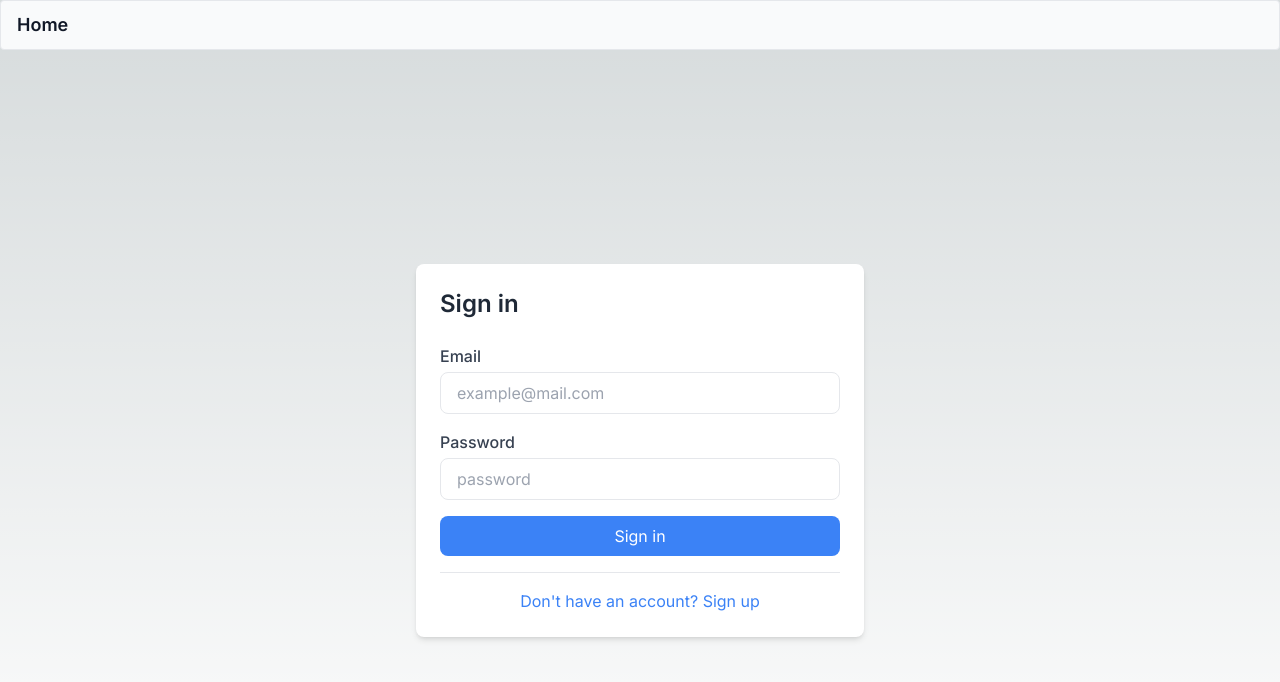
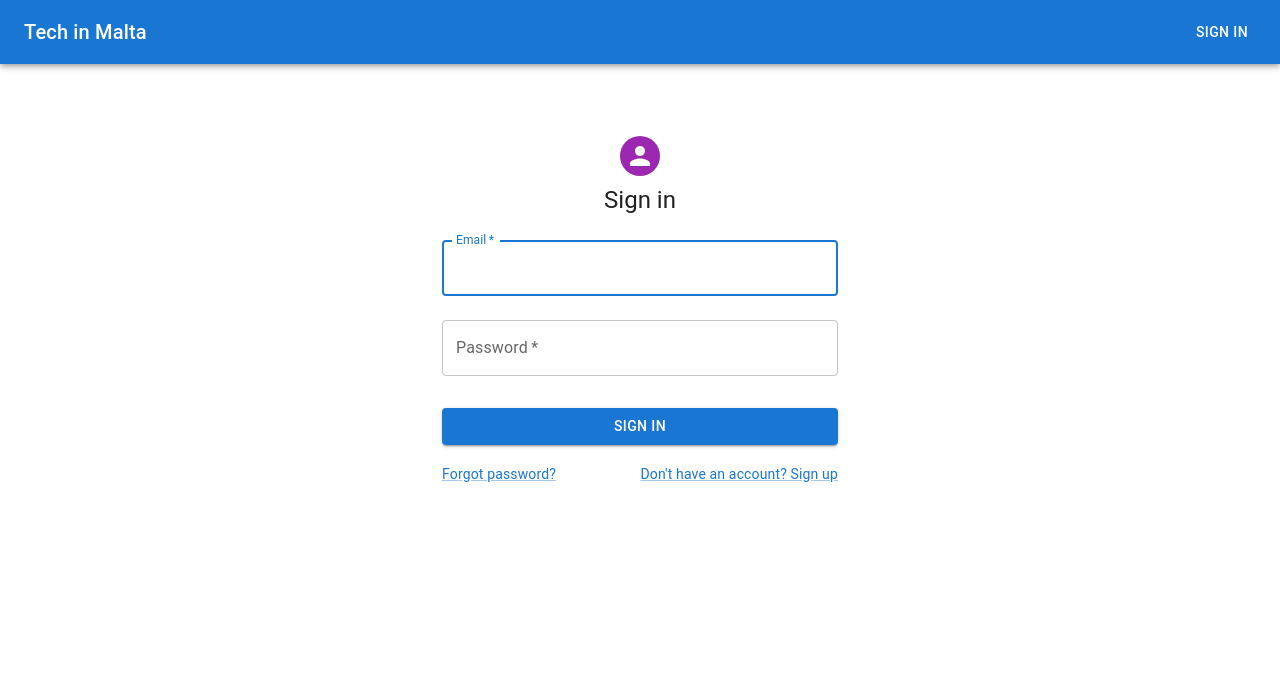
Before and after one commit to JimmyRitter/techinmalta, a Next.js app in the folder web/: page /signin in a window 1280 px wide. Shown: the top 682 px of the page. Built offline with nearby package versions, Linux system fonts and the light colour scheme; no server answers.

Commit message:
more commits

```diff
--- a/web/postcss.config.js
+++ /dev/null
@@ -1,6 +0,0 @@
-module.exports = {
-  plugins: {
-    tailwindcss: {},
-    autoprefixer: {},
-  },
-}
--- a/web/src/app/globals.css
+++ b/web/src/app/globals.css
@@ -1,27 +1,5 @@
-@tailwind base;
-@tailwind components;
-@tailwind utilities;
 
-:root {
-  --foreground-rgb: 0, 0, 0;
-  --background-start-rgb: 214, 219, 220;
-  --background-end-rgb: 255, 255, 255;
+/* reset body margin*/
+body {
+  margin: 0;
 }
-
-@media (prefers-color-scheme: dark) {
-  :root {
-    --foreground-rgb: 255, 255, 255;
-    --background-start-rgb: 0, 0, 0;
-    --background-end-rgb: 0, 0, 0;
-  }
-}
-
-body {
-  color: rgb(var(--foreground-rgb));
-  background: linear-gradient(
-      to bottom,
-      transparent,
-      rgb(var(--background-end-rgb))
-    )
-    rgb(var(--background-start-rgb));
-}
--- a/web/src/app/header.tsx
+++ b/web/src/app/header.tsx
@@ -1,7 +1,10 @@
 "use client";
-import Link from "next/link";
+import { useRouter } from 'next/navigation'
 import { useAuthContext } from "@/context/AuthContext";
 import signOut from "@/firebase/signout";
+import { AppBar, Button, IconButton, Toolbar, Typography } from "@mui/material";
+import MenuIcon from '@mui/icons-material/Menu';
+import Link from 'next/link';
 
 interface HeaderProps {
     // Define your component's props and their types here, if needed.
@@ -9,9 +12,11 @@ interface HeaderProps {
 
 const Header: React.FC<HeaderProps> = () => {
     const { user }: any = useAuthContext();
+    const router = useRouter()
 
     const handleLogout = async () => {
         const { error } = await signOut();
+        router.push('/');
 
         if (error) {
             return console.error(error);
@@ -19,38 +24,18 @@ const Header: React.FC<HeaderProps> = () => {
     };
 
     return (
-        <nav className="px-2 sm:px-4 py-2.5 bg-gray-50 border-gray-200 dark:bg-gray-800 dark:border-gray-700 text-gray-900 text-sm rounded border dark:text-white">
-            <div className="container mx-auto flex flex-wrap items-center justify-between">
-                <Link href="/">
-                    <span className="self-center text-lg font-semibold whitespace-nowrap text-gray-900 dark:text-white">
-                        Home
-                    </span>
-                </Link>
-                <div className="flex md:order-2">
-                    {/* <ThemeToggler /> */}
-                    {user && (
-                        <>
-                            <button
-                                className="text-gray-500 dark:text-gray-400 hover:bg-gray-100 dark:hover-bg-gray-700 focus:outline-none rounded-lg text-sm p-2.5"
-                                onClick={handleLogout}
-                            >
-                                Log out
-                            </button>
-
-                            <Link href="/profile">
-                                {/* eslint-disable-next-line @next/next/no-img-element */}
-                                <img
-                                    className="h-8 w-8 rounded-full"
-                                    src={user.photoURL}
-                                    alt=""
-                                />
-                            </Link>
-                        </>
-                    )}
-                </div>
-            </div>
-        </nav>
-    );
+        <AppBar position="static">
+            <Toolbar>
+                <Typography variant="h6" component="div" sx={{ flexGrow: 1 }}>
+                    <Link href="/" style={{ textDecoration: 'none', color: 'white' }}>
+                        Tech in Malta
+                    </Link>
+                </Typography>
+                {user ? <Button color="inherit" onClick={handleLogout}>Logout</Button> : null}
+                {!user ? <Button color="inherit" onClick={() => router.push('/signin')}>Sign In</Button> : null}
+            </Toolbar>
+        </AppBar>
+    )
 };
 
 export default Header;
--- a/web/src/app/layout.tsx
+++ b/web/src/app/layout.tsx
@@ -2,7 +2,8 @@ import type { Metadata } from 'next'
 import { Inter } from 'next/font/google'
 import './globals.css'
 import { AuthContextProvider } from '@/context/AuthContext'
-import Header from './header'
+import Header from "./header"
+import { Container } from '@mui/material'
 
 const inter = Inter({ subsets: ['latin'] })
 
@@ -21,9 +22,11 @@ export default function RootLayout({
       <body className={inter.className}>
         <AuthContextProvider>
           <Header />
-          {children}
+          <Container>
+            {children}
+          </Container>
         </AuthContextProvider>
-        </body>
+      </body>
     </html>
   )
 }
--- a/web/src/app/page.tsx
+++ b/web/src/app/page.tsx
@@ -1,18 +1,5 @@
-import Image from 'next/image'
-import Link from 'next/link'
-import Header from './header'
-
 export default function Home() {
   return (
-    <main className="flex min-h-screen flex-col items-center justify-between p-24">
-      <div className="z-10 max-w-5xl w-full items-center justify-between font-mono text-sm lg:flex">
-        <p className="fixed left-0 top-0 flex w-full justify-center border-b border-gray-300 bg-gradient-to-b from-zinc-200 pb-6 pt-8 backdrop-blur-2xl dark:border-neutral-800 dark:bg-zinc-800/30 dark:from-inherit lg:static lg:w-auto  lg:rounded-xl lg:border lg:bg-gray-200 lg:p-4 lg:dark:bg-zinc-800/30">
-          Get started by editing&nbsp;
-          <code className="font-mono font-bold">src/app/page.tsx</code>
-        </p>
-      </div>
-      <Link href={"/signup"}>Sign Up</Link>
-      <Link href={"/signin"}>Sign In</Link>
-    </main>
+    <h1>Home</h1>
   )
 }
--- a/web/src/app/signin/page.tsx
+++ b/web/src/app/signin/page.tsx
@@ -2,82 +2,108 @@
 import React from "react";
 import signIn from "@/firebase/signin";
 import { useRouter } from "next/navigation";
-import Link from "next/link";
+import {
+  Container, CssBaseline, Box, Avatar,
+  Typography, TextField, Button, Grid, Link, Alert
+} from "@mui/material";
 
 function Page() {
   const [email, setEmail] = React.useState("");
   const [password, setPassword] = React.useState("");
+  const [error, setError] = React.useState("");
   const router = useRouter();
 
-  const handleForm = async (event: any) => {
+  const handleSubmit = async (event: any) => {
     event.preventDefault();
 
     const { result, error } = await signIn(email, password);
 
     if (error) {
+      displayErrorMessage(error.code);
       return console.error(error);
     }
 
     return router.push("/profile");
   };
+
+  const displayErrorMessage = (errorCode: string) => {
+    switch (errorCode) {
+      case "auth/invalid-login-credentials":
+        setError("Credentials are invalid");
+        break;
+      case "auth/too-many-requests":
+        setError("Too many requests. Try again later.");
+        break;
+      default:
+        setError("Unknown error");
+        break;
+    }
+  }
+
   return (
-    <div className="flex justify-center items-center h-screen">
-      <div className="w-full max-w-md p-6 bg-white rounded-lg shadow-md">
-        <h1 className="text-2xl font-semibold text-gray-800 mb-6">Sign in</h1>
-        <form onSubmit={handleForm} className="space-y-4">
-          <div className="relative">
-            <label htmlFor="email" className="block text-gray-700 font-medium">
-              Email
-            </label>
-            <input
-              onChange={(e) => setEmail(e.target.value)}
-              required
-              type="email"
-              name="email"
-              id="email"
-              placeholder="example@mail.com"
-              className="w-full px-4 py-2 mt-1 text-gray-700 border rounded-lg focus:ring focus:ring-blue-300 focus:outline-none"
-            />
-          </div>
-          <div className="relative">
-            <label
-              htmlFor="password"
-              className="block text-gray-700 font-medium"
-            >
-              Password
-            </label>
-            <input
-              onChange={(e) => setPassword(e.target.value)}
-              required
-              type="password"
-              name="password"
-              id="password"
-              placeholder="password"
-              className="w-full px-4 py-2 mt-1 text-gray-700 border rounded-lg focus:ring focus:ring-blue-300 focus:outline-none"
-            />
-          </div>
-          <button
+    <Container component="main" maxWidth="xs">
+      <CssBaseline />
+      <Box
+        sx={{
+          marginTop: 8,
+          display: 'flex',
+          flexDirection: 'column',
+          alignItems: 'center',
+        }}
+      >
+        <Avatar sx={{ m: 1, bgcolor: 'secondary.main' }}>
+          {/* <LockOutlinedIcon /> */}
+        </Avatar>
+        <Typography component="h1" variant="h5">
+          Sign in
+        </Typography>
+        <Box component="form" onSubmit={handleSubmit} sx={{ mt: 1 }}>
+          {error ? <Alert severity="error" onClose={() => setError("")}>{error}</Alert> : null}
+          <TextField
+            margin="normal"
+            required
+            fullWidth
+            id="email"
+            label="Email"
+            name="email"
+            autoFocus
+            onChange={(e) => setEmail(e.target.value)}
+          />
+          <TextField
+            margin="normal"
+            required
+            fullWidth
+            name="password"
+            label="Password"
+            type="password"
+            id="password"
+            onChange={(e) => setPassword(e.target.value)}
+          />
+          <Button
             type="submit"
-            className="w-full py-2 text-white bg-blue-500 rounded-lg hover:bg-blue-600 focus:outline-none"
+            fullWidth
+            variant="contained"
+            sx={{ mt: 3, mb: 2 }}
           >
-            Sign in
-          </button>
-        </form>
+            Sign In
+          </Button>
+          <Grid container>
+            <Grid item xs>
+              <Link href="/forgot-password" variant="body2">
+                Forgot password?
+              </Link>
+            </Grid>
+            <Grid item>
+              <Link href="/signup" variant="body2">
+                {"Don't have an account? Sign up"}
+              </Link>
+            </Grid>
+          </Grid>
+        </Box>
+      </Box>
+    </Container>
+  );
 
-        {/* Horizontal Line */}
-        <hr className="my-4 border-t border-gray-200" />
-
-        {/* Sign Up Link */}
-        <div className="text-center">
-          <Link href="/signup">
-            <span className="text-blue-500 hover:underline">
-              Don't have an account? Sign up
-            </span>
-          </Link>
-        </div>
-      </div>
-    </div>
-  );
 }
 
 export default Page;
--- a/web/src/app/signup/page.tsx
+++ b/web/src/app/signup/page.tsx
@@ -1,97 +1,118 @@
 "use client";
 import React, { useState } from "react";
-// import signUp from "@/firebase/auth/signup";
+import { useRouter } from "next/navigation";
+import { Container, CssBaseline, Box, Avatar, Typography, TextField, Button, Grid, Link, Alert } from "@mui/material";
 import signUp from "@/firebase/signup";
-import { useRouter } from "next/navigation";
-import Link from "next/link";
 
 function Page() {
-    const [email, setEmail] = useState("");
-    const [password, setPassword] = useState("");
-    const [error, setError] = useState("");
+    const [email, setEmail] = React.useState("");
+    const [password, setPassword] = React.useState("");
+    const [confirm, setConfirm] = React.useState("");
+    const [error, setError] = React.useState("");
+
     const router = useRouter();
 
-    const handleForm = async (event: any) => {
+    const handleSubmit = async (event: any) => {
         event.preventDefault();
+
+        setError("");
 
         const { result, error } = await signUp(email, password);
 
-        switch (error?.code) {
-            case "auth/email-already-in-use":
-                setError("Email is already in use.");
-                break;
-            case "auth/email-already-in-use":
-                setError("Email is already in use.");
-                break;
-            default:
-                break;
+        if (error) {
+            displayErrorMessage(error.code);
+            return console.error(error);
         }
 
         return router.push("/profile");
     };
+
+    const displayErrorMessage = (errorCode: string) => {
+        switch (errorCode) {
+            case "auth/email-already-in-use":
+                setError("Email already in use");
+                break;
+            case "auth/invalid-email":
+                setError("Invalid email");
+                break;
+            case "auth/weak-password":
+                setError("Weak password. Password should be at least 6 characters.");
+                break;
+            default:
+                setError("Unknown error");
+                break;
+        }
+    }
+
     return (
-        <div className="flex justify-center items-center h-screen">
-            <div className="w-full max-w-md p-6 bg-white rounded-lg shadow-md">
-                <h1 className="text-2xl font-semibold text-gray-800 mb-6">
+        <Container component="main" maxWidth="xs">
+            <CssBaseline />
+            <Box
+                sx={{
+                    marginTop: 8,
+                    display: 'flex',
+                    flexDirection: 'column',
+                    alignItems: 'center',
+                }}
+            >
+                <Avatar sx={{ m: 1, bgcolor: 'secondary.main' }}>
+                </Avatar>
+                <Typography component="h1" variant="h5">
                     Sign up
-                </h1>
-                <form onSubmit={handleForm} className="space-y-4">
-                    <div className="relative">
-                        <label
-                            htmlFor="email"
-                            className="block text-gray-700 font-medium"
-                        >
-                            Email
-                        </label>
-                        <input
-                            onChange={(e) => setEmail(e.target.value)}
-                            required
-                            type="email"
-                            name="email"
-                            id="email"
-                            placeholder="example@mail.com"
-                            className="w-full px-4 py-2 mt-1 text-gray-700 border rounded-lg focus:ring focus:ring-blue-300 focus:outline-none"
-                        />
-                    </div>
-                    <div className="relative">
-                        <label
-                            htmlFor="password"
-                            className="block text-gray-700 font-medium"
-                        >
-                            Password
-                        </label>
-                        <input
-                            onChange={(e) => setPassword(e.target.value)}
-                            required
-                            type="password"
-                            name="password"
-                            id="password"
-                            placeholder="password"
-                            className="w-full px-4 py-2 mt-1 text-gray-700 border rounded-lg focus:ring focus:ring-blue-300 focus:outline-none"
-                        />
-                    </div>
-                    <button
+                </Typography>
+                <Box component="form" onSubmit={handleSubmit} sx={{ mt: 1 }}>
+                    {error ? <Alert severity="error" onClose={() => setError("")}>{error}</Alert> : null}
+                    <TextField
+                        margin="normal"
+                        required
+                        fullWidth
+                        id="email"
+                        label="Email"
+                        name="email"
+                        autoFocus
+                        onChange={(e) => setEmail(e.target.value)}
+                    />
+                    <TextField
+                        margin="normal"
+                        required
+                        fullWidth
+                        name="password"
+                        label="Password"
+                        type="password"
+                        id="password"
+                        onChange={(e) => setPassword(e.target.value)}
+                    />
+                    <TextField
+                        margin="normal"
+                        required
+                        fullWidth
+                        name="confirmPassword"
+                        label="Confirm password"
+                        type="password"
+                        id="confirmPassword"
+                        onChange={(e) => setConfirm(e.target.value)}
+                    />
+                    <Button
                         type="submit"
-                        className="w-full py-2 text-white bg-blue-500 rounded-lg hover:bg-blue-600 focus:outline-none"
+                        fullWidth
+                        variant="contained"
+                        sx={{ mt: 3, mb: 2 }}
+                        disabled={!password || (password !== confirm)}
                     >
-                        Sign up
-                    </button>
-                </form>
+                        Sign Up
+                    </Button>
+                    <Grid container>
+                        <Grid item>
+                            <Link href="/sign" variant="body2">
+                                Already have an account? Sign in!
+                            </Link>
+                        </Grid>
+                    </Grid>
+                </Box>
+            </Box>
+        </Container>
+    );
 
-                {/* Horizontal Line */}
-                <hr className="my-4 border-t border-gray-200" />
-
-                {/* Sign Up Link */}
-                <div className="text-center">
-                    <Link href="/signin">
-                        <span className="text-blue-500 hover:underline">
-                            Already have an account? Click here to Sign In
-                        </span>
-                    </Link>
-                </div>
-            </div>
-        </div>
-    );
 }
 
 export default Page;
```
Also changed, not shown: web/package.json (+5 -3 lines), web/src/app/forgot-password/page.tsx (added, +70 -0 lines), web/src/app/profile/page.tsx (+8 -6 lines), web/src/firebase/forgotPassword.ts (added, +27 -0 lines), web/tailwind.config.ts (deleted, +0 -20 lines), 1 other file (tests, documents, lock files or other folders).
